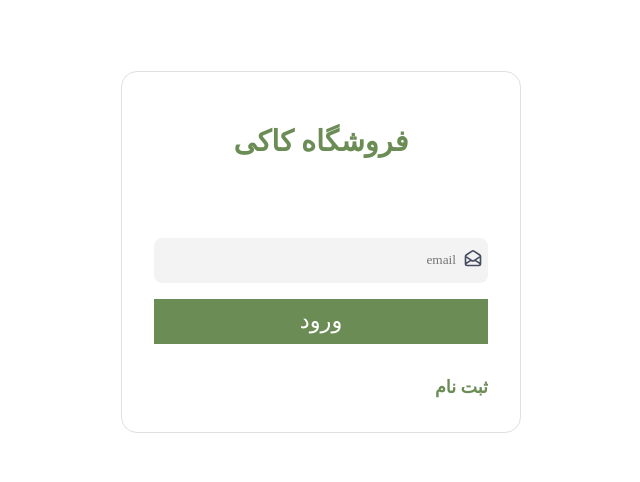
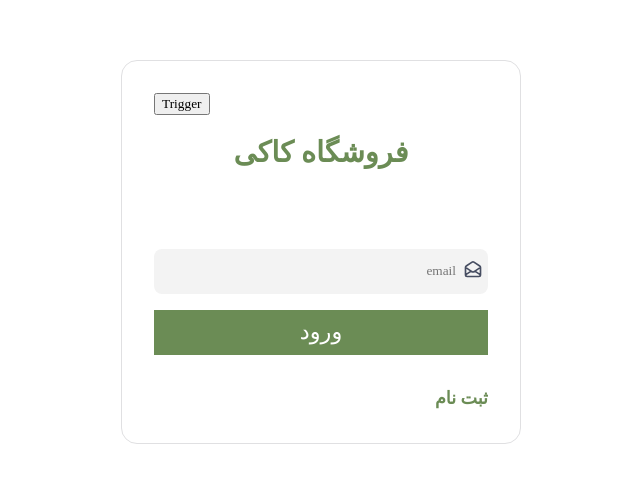
Before and after one commit to hadis-soleymani/cacy, a Next.js app: page /authentication/sign_in in a window 1280 px wide. Shown: the part 148-630 px from the top of the page, without its empty margins (319-959 px from the left). Built offline with nearby package versions, Linux system fonts and the light colour scheme; a web font is replaced by a local one.

Commit message:
add popup without style

```diff
--- a/package.json
+++ b/package.json
@@ -17,6 +17,7 @@
     "react-dom": "18.2.0",
     "react-icons": "^4.4.0",
     "react-scroll": "^1.8.7",
+    "reactjs-popup": "^2.0.5",
     "styled-components": "^5.3.5",
     "yup": "^0.32.11"
   },
--- a/pages/authentication/sign_in.js
+++ b/pages/authentication/sign_in.js
@@ -13,7 +13,7 @@ import { useFormik } from "formik";
 
 //function
 import validate from "./validation";
-
+import My_popup from "../popup";
 
 const Sign_in = () => {
   const formik = useFormik({
@@ -29,6 +29,7 @@ const Sign_in = () => {
 
   return (
     <Auth_Layout>
+      <My_popup/>
       <form onSubmit={formik.handleSubmit} className={styles.form_container}>
         <h1 className={styles.title}>فروشگاه کاکی</h1>
 
--- /dev/null
+++ b/pages/popup.js
@@ -0,0 +1,11 @@
+import React from "react";
+import Popup from "reactjs-popup";
+import "reactjs-popup/dist/index.css";
+
+const My_popup = () => (
+  <Popup trigger={<button> Trigger</button>} position="right center">
+    <div>Popup content here !!</div>
+  </Popup>
+);
+
+export default My_popup;
```
Also changed, not shown: styles/popup.module.scss (added), 1 other file (tests, documents, lock files or other folders).
